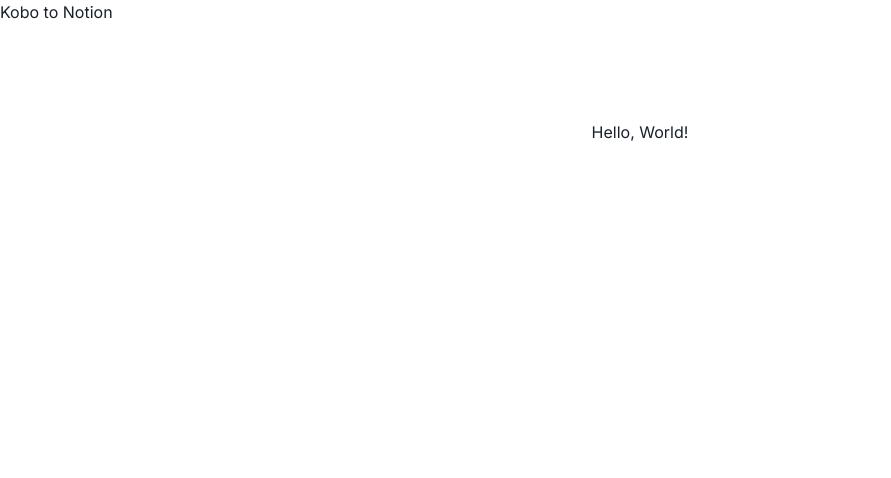
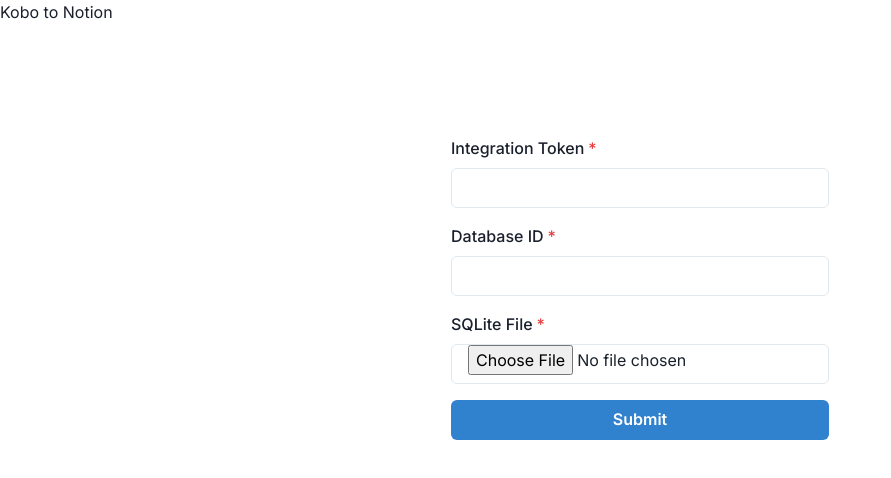
Before and after one commit to juliariec/kobotonotion, a Next.js app: page / in a window 1280 px wide. Shown: the top 478 px of the page, without its empty margins (0-891 px from the left). Built offline with nearby package versions, Linux system fonts and the light colour scheme.

Commit message:
Sets up scaffolding for UI and route

```diff
--- /dev/null
+++ b/app/Form.tsx
@@ -0,0 +1,149 @@
+"use client";
+import React, { useState } from "react";
+import {
+  Box,
+  Button,
+  FormControl,
+  FormLabel,
+  Input,
+  useToast,
+  Spinner,
+  Table,
+  Thead,
+  Tbody,
+  Tr,
+  Th,
+  Td,
+} from "@chakra-ui/react";
+import axios from "axios";
+
+interface Result {
+  id: string;
+  status: string;
+}
+
+const FormComponent: React.FC = () => {
+  const [integrationToken, setIntegrationToken] = useState<string>("");
+  const [databaseId, setDatabaseId] = useState<string>("");
+  const [file, setFile] = useState<File | null>(null);
+  const [loading, setLoading] = useState<boolean>(false);
+  const [results, setResults] = useState<Result[] | null>(null);
+  const toast = useToast();
+
+  const handleFileChange = (event: React.ChangeEvent<HTMLInputElement>) => {
+    const selectedFile = event.target.files?.[0] || null;
+    setFile(selectedFile);
+  };
+
+  const handleSubmit = async (event: React.FormEvent) => {
+    event.preventDefault();
+    if (!integrationToken || !databaseId || !file) {
+      toast({
+        title: "Missing information",
+        description: "Please fill out all fields and upload a valid file.",
+        status: "warning",
+        duration: 3000,
+        isClosable: true,
+      });
+      return;
+    }
+
+    const reader = new FileReader();
+    reader.onloadend = async () => {
+      const base64File = reader.result as string;
+
+      setLoading(true);
+      setResults(null);
+
+      try {
+        const response = await axios.post("/api/submit", {
+          integrationToken,
+          databaseId,
+          sqliteFile: base64File,
+        });
+
+        setResults(response.data.results);
+        toast({
+          title: "Success",
+          description: "Your data has been submitted successfully.",
+          status: "success",
+          duration: 3000,
+          isClosable: true,
+        });
+      } catch (error) {
+        toast({
+          title: "Error",
+          description: "There was an error submitting your data.",
+          status: "error",
+          duration: 3000,
+          isClosable: true,
+        });
+      } finally {
+        setLoading(false);
+      }
+    };
+
+    reader.readAsDataURL(file);
+  };
+
+  return (
+    <Box p={4} maxWidth="500px" mx="auto">
+      <form onSubmit={handleSubmit}>
+        <FormControl isRequired mb={4}>
+          <FormLabel>Integration Token</FormLabel>
+          <Input
+            type="text"
+            value={integrationToken}
+            onChange={(e) => setIntegrationToken(e.target.value)}
+          />
+        </FormControl>
+
+        <FormControl isRequired mb={4}>
+          <FormLabel>Database ID</FormLabel>
+          <Input
+            type="text"
+            value={databaseId}
+            onChange={(e) => setDatabaseId(e.target.value)}
+          />
+        </FormControl>
+
+        <FormControl isRequired mb={4}>
+          <FormLabel>SQLite File</FormLabel>
+          <Input type="file" accept=".sqlite" onChange={handleFileChange} />
+        </FormControl>
+
+        <Button
+          type="submit"
+          colorScheme="blue"
+          width="full"
+          disabled={loading}
+        >
+          {loading ? <Spinner size="sm" /> : "Submit"}
+        </Button>
+      </form>
+
+      {results && (
+        <Box mt={8}>
+          <Table variant="simple">
+            <Thead>
+              <Tr>
+                <Th>ID</Th>
+                <Th>Status</Th>
+              </Tr>
+            </Thead>
+            <Tbody>
+              {results.map((result) => (
+                <Tr key={result.id}>
+                  <Td>{result.id}</Td>
+                  <Td>{result.status}</Td>
+                </Tr>
+              ))}
+            </Tbody>
+          </Table>
+        </Box>
+      )}
+    </Box>
+  );
+};
+
+export default FormComponent;
--- /dev/null
+++ b/app/api/submit/route.ts
@@ -0,0 +1,20 @@
+import { NextRequest, NextResponse } from "next/server";
+
+export async function POST(req: NextRequest) {
+  try {
+    const { integrationToken, databaseId, sqliteFile } = await req.json();
+
+    const results = [
+      { id: "1", status: "success" },
+      { id: "2", status: "error" },
+      { id: "3", status: "success" },
+    ];
+
+    return NextResponse.json({ results });
+  } catch (error) {
+    return NextResponse.json(
+      { error: "Error processing request" },
+      { status: 500 }
+    );
+  }
+}
--- a/app/page.tsx
+++ b/app/page.tsx
@@ -1,7 +1,9 @@
+import Form from "./Form";
+
 export default function Home() {
   return (
     <main className="flex min-h-screen flex-col items-center justify-between p-24">
-      Hello, World!
+      <Form />
     </main>
   );
 }
--- a/package.json
+++ b/package.json
@@ -13,12 +13,14 @@
     "@chakra-ui/react": "^2.8.2",
     "@emotion/react": "^11.11.4",
     "@emotion/styled": "^11.11.5",
+    "axios": "^1.7.2",
     "framer-motion": "^11.3.2",
     "next": "14.2.5",
     "react": "^18",
     "react-dom": "^18"
   },
   "devDependencies": {
+    "@types/formidable": "^3.4.5",
     "@types/node": "^20",
     "@types/react": "^18",
     "@types/react-dom": "^18",
```
Also changed, not shown: 2 other files (tests, documents, lock files or other folders).
